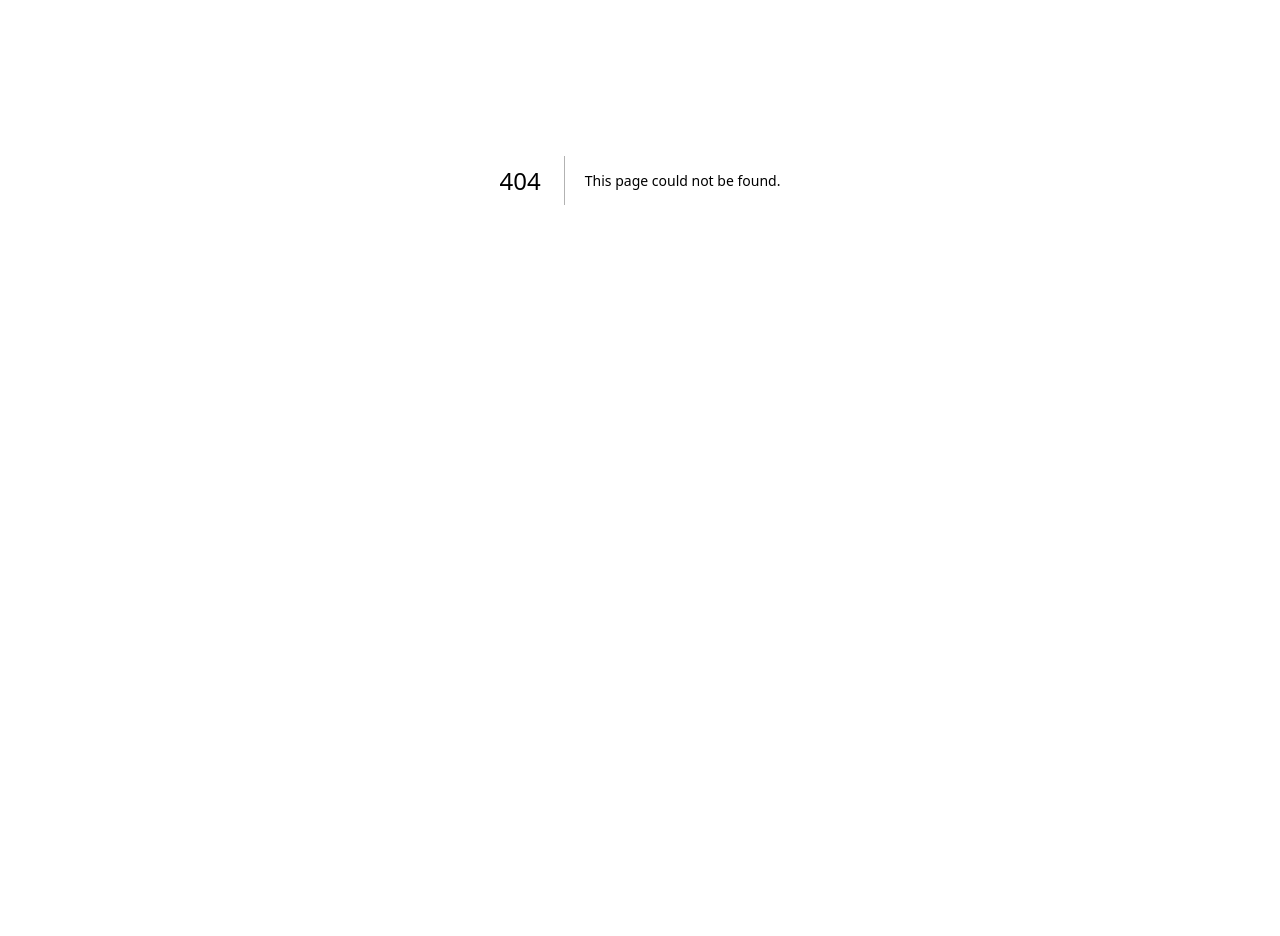
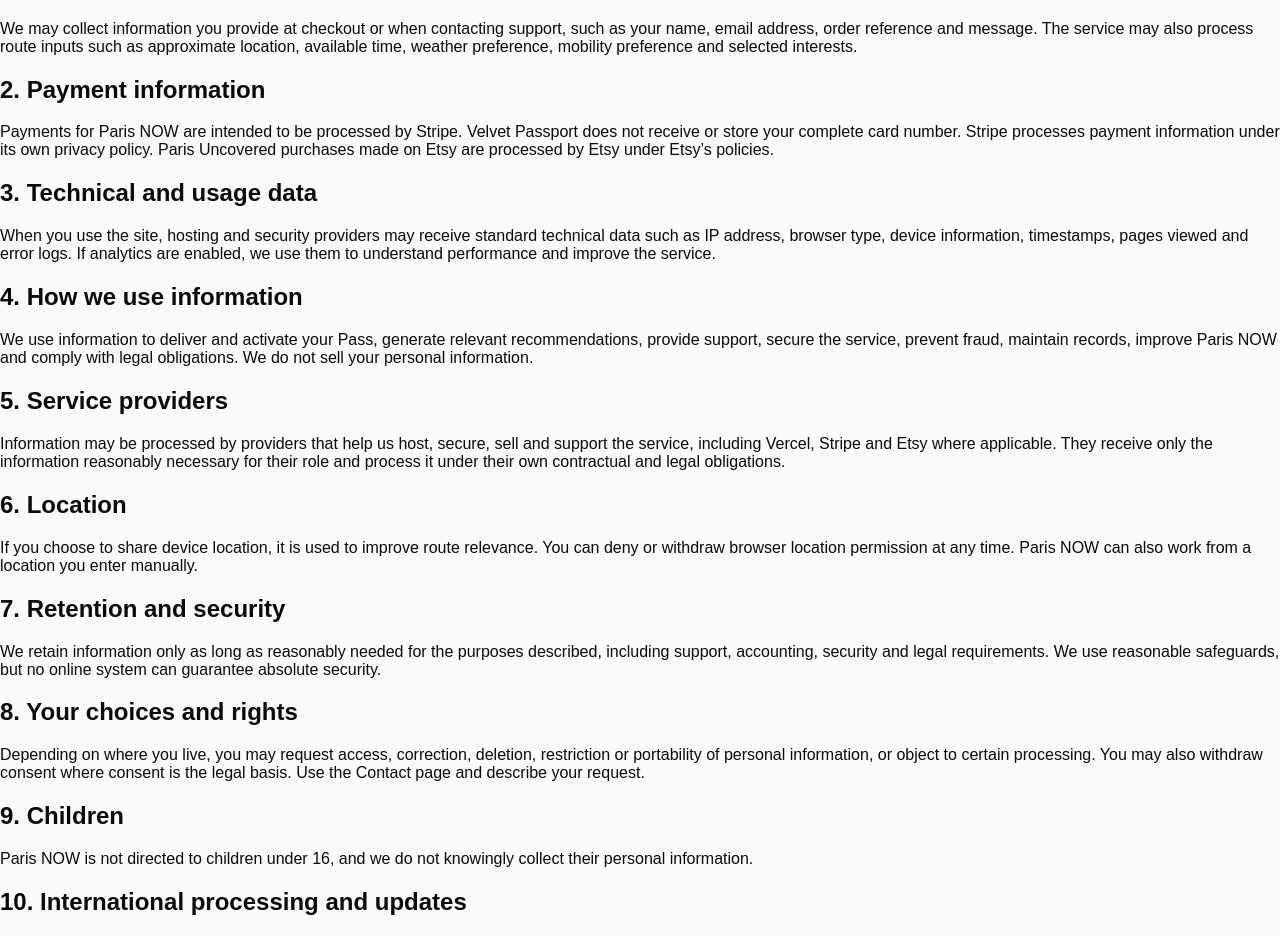
Before and after one commit to naturlabs1996-creator/velvet-passport-now, a Next.js app: page /privacy in a window 1280 px wide. Before the commit this address had no page. Shown: the part 220-1156 px from the top of the page. Before the commit the page ends 800 px from the top, so only its background shows below. Built offline with nearby package versions, Linux system fonts and the light colour scheme.

Commit message:
Add Paris NOW privacy page

```diff
--- /dev/null
+++ b/app/privacy/page.tsx
@@ -0,0 +1,19 @@
+import type { Metadata } from "next";
+import LegalPage from "../legal-shell";
+
+export const metadata: Metadata = { title: "Privacy Policy | Paris NOW" };
+
+export default function Privacy() {
+  return <LegalPage eyebrow="YOUR DATA" title="Privacy Policy" intro="This policy explains what Velvet Passport may collect through Paris NOW, why it is used and the choices available to you.">
+    <section><h2>1. Information we collect</h2><p>We may collect information you provide at checkout or when contacting support, such as your name, email address, order reference and message. The service may also process route inputs such as approximate location, available time, weather preference, mobility preference and selected interests.</p></section>
+    <section><h2>2. Payment information</h2><p>Payments for Paris NOW are intended to be processed by Stripe. Velvet Passport does not receive or store your complete card number. Stripe processes payment information under its own privacy policy. Paris Uncovered purchases made on Etsy are processed by Etsy under Etsy’s policies.</p></section>
+    <section><h2>3. Technical and usage data</h2><p>When you use the site, hosting and security providers may receive standard technical data such as IP address, browser type, device information, timestamps, pages viewed and error logs. If analytics are enabled, we use them to understand performance and improve the service.</p></section>
+    <section><h2>4. How we use information</h2><p>We use information to deliver and activate your Pass, generate relevant recommendations, provide support, secure the service, prevent fraud, maintain records, improve Paris NOW and comply with legal obligations. We do not sell your personal information.</p></section>
+    <section><h2>5. Service providers</h2><p>Information may be processed by providers that help us host, secure, sell and support the service, including Vercel, Stripe and Etsy where applicable. They receive only the information reasonably necessary for their role and process it under their own contractual and legal obligations.</p></section>
+    <section><h2>6. Location</h2><p>If you choose to share device location, it is used to improve route relevance. You can deny or withdraw browser location permission at any time. Paris NOW can also work from a location you enter manually.</p></section>
+    <section><h2>7. Retention and security</h2><p>We retain information only as long as reasonably needed for the purposes described, including support, accounting, security and legal requirements. We use reasonable safeguards, but no online system can guarantee absolute security.</p></section>
+    <section><h2>8. Your choices and rights</h2><p>Depending on where you live, you may request access, correction, deletion, restriction or portability of personal information, or object to certain processing. You may also withdraw consent where consent is the legal basis. Use the <a href="/contact">Contact page</a> and describe your request.</p></section>
+    <section><h2>9. Children</h2><p>Paris NOW is not directed to children under 16, and we do not knowingly collect their personal information.</p></section>
+    <section><h2>10. International processing and updates</h2><p>Providers may process information in countries other than yours. Where required, appropriate protections are used. We may update this policy as the product changes; the date above identifies the current version.</p></section>
+  </LegalPage>;
+}
```
